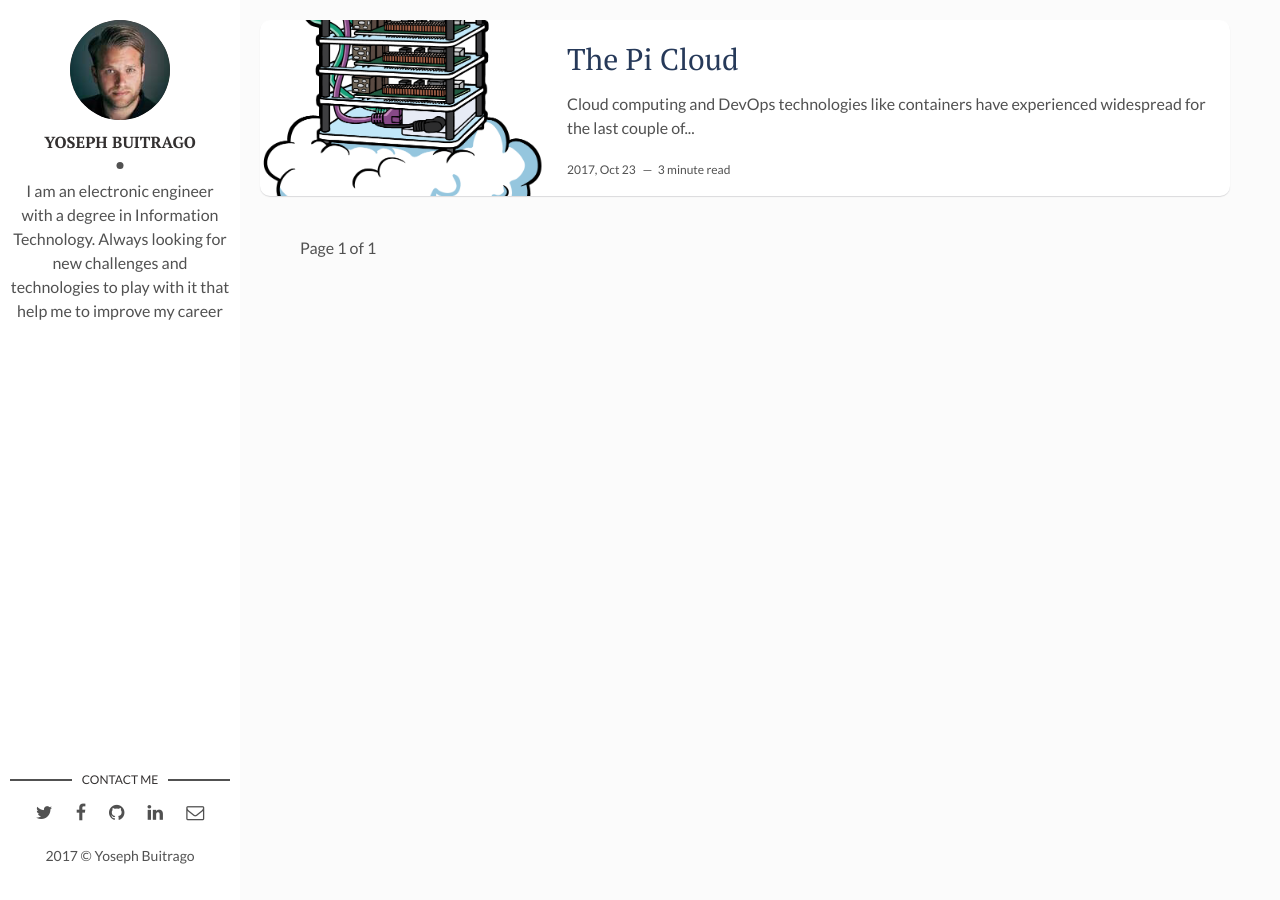
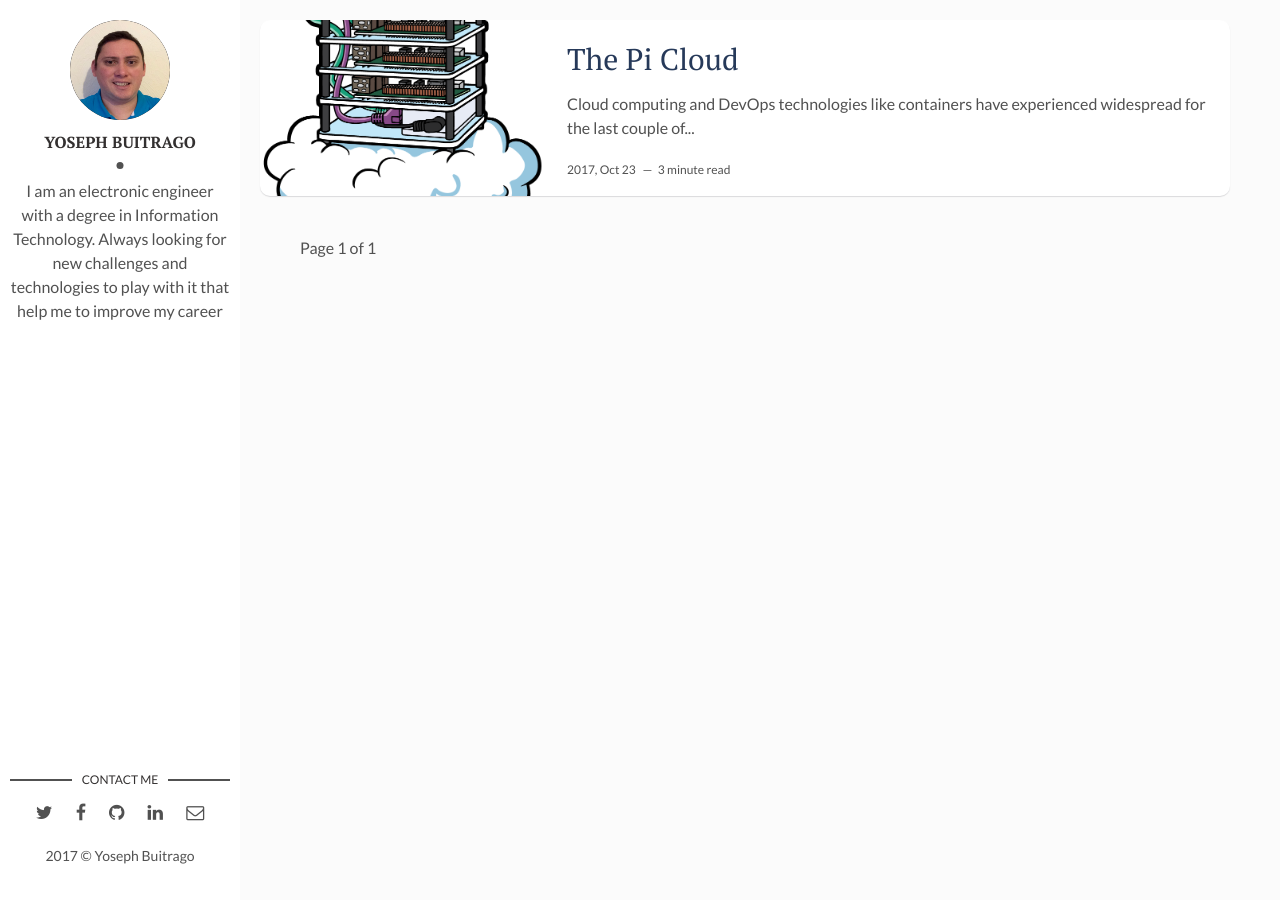
Before and after one commit to yosephbuitrago/yosephbuitrago, a Jekyll site: the page built from index.html, in a window 1280 px wide. Built offline with Jekyll 4.4.1, drawn with Linux system fonts in a browser that asks for light colours; the list of posts is cut into pages by our own code.

Commit message:
adding my photo

```diff
--- a/_config.yml
+++ b/_config.yml
@@ -9,7 +9,7 @@ url: "" # the base hostname & protocol for your site, e.g. http://example.com
 
 # Author Settings
 author: Yoseph Buitrago # add your name
-author-img: david-freeman.jpg # add your photo
+author-img: yoseph-buitrago.jpg # add your photo
 about-author: I am an electronic engineer with a degree in Information Technology.   Always looking for new challenges and technologies to play with it that help me to improve my career # add description
 twitter: # add your Twitter handle
 facebook: # add your Facebook handle
```
Also changed, not shown: README.md, assets/img/yoseph-buitrago.jpg (added).
